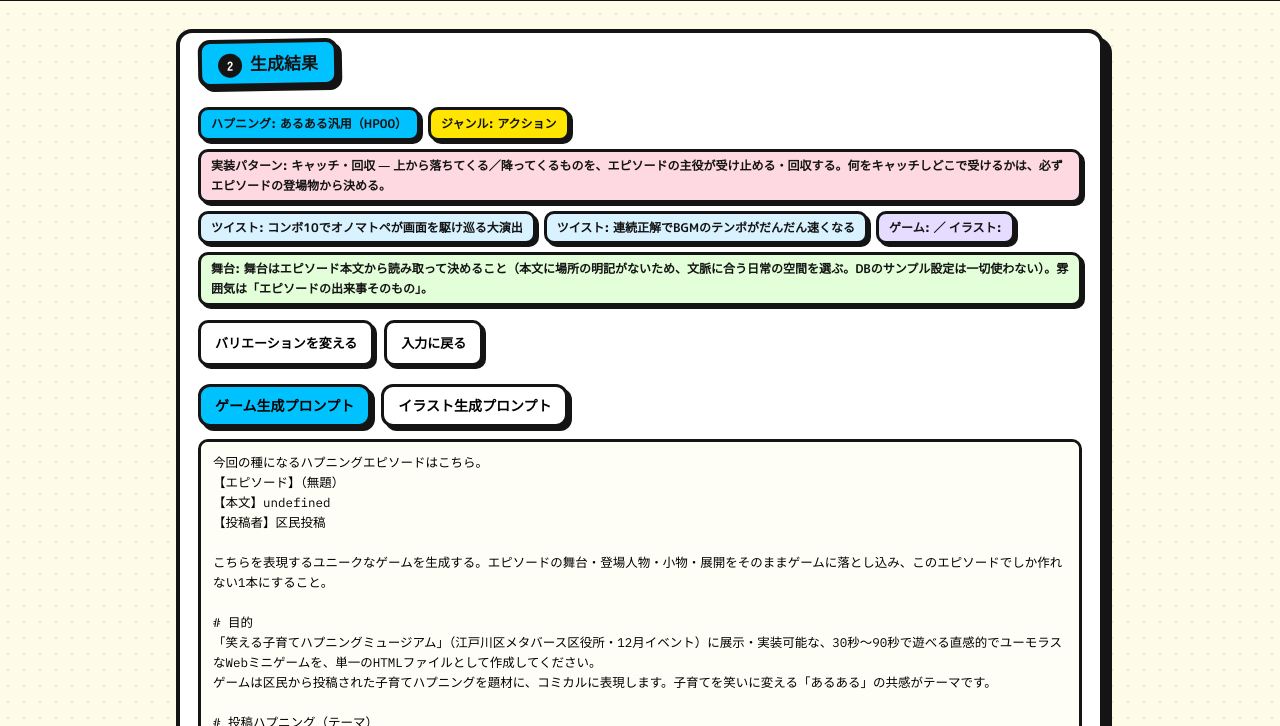
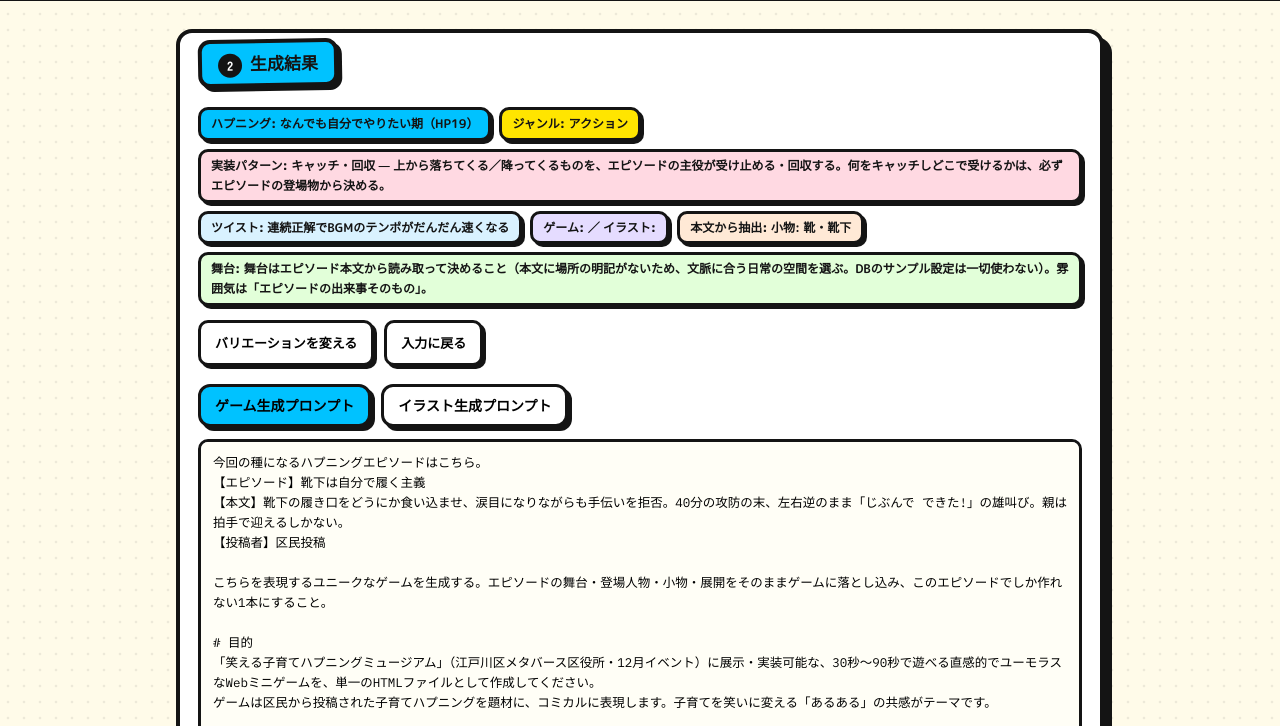
Before and after one commit to odatid/happening-progen, a plain HTML site: page offline.html in a window 1280 px wide. Both pictures are taken after a click on the button "サンプルを入れる". Shown: the part 74-800 px from the top of the page. Drawn offline with Linux system fonts and the light colour scheme.

Commit message:
UI生成パスのキー不一致修正: generate()が title/story/author を正しく渡すように（undefined出力を解消）

```diff
--- a/assets/js/generate.js
+++ b/assets/js/generate.js
@@ -259,7 +259,7 @@
   const L = [];
   L.push('今回の種になるハプニングエピソードはこちら。');
   L.push('【エピソード】' + (sel.title || '（無題）'));
-  L.push('【本文】' + sel.story);
+  L.push('【本文】' + (sel.story || '（本文なし）'));
   L.push('【投稿者】' + (sel.author || '区民投稿'));
   L.push('');
   L.push('こちらを表現するユニークなゲームを生成する。エピソードの舞台・登場人物・小物・展開をそのままゲームに落とし込み、このエピソードでしか作れない1本にすること。');
@@ -331,7 +331,7 @@
   const L = [];
   L.push('今回の種になるハプニングエピソードはこちら。');
   L.push('【エピソード】' + (sel.title || '（無題）'));
-  L.push('【本文】' + sel.story);
+  L.push('【本文】' + (sel.story || '（本文なし）'));
   L.push('【投稿者】' + (sel.author || '区民投稿'));
   L.push('');
   L.push('こちらを表現する1コマイラストを生成する。エピソードの舞台・登場人物・小物・一番笑える瞬間をそのまま1コマに落とし込み、このエピソードでしか描けない1枚にすること。');
--- a/offline.html
+++ b/offline.html
@@ -736,7 +736,7 @@
   const L = [];
   L.push('今回の種になるハプニングエピソードはこちら。');
   L.push('【エピソード】' + (sel.title || '（無題）'));
-  L.push('【本文】' + sel.story);
+  L.push('【本文】' + (sel.story || '（本文なし）'));
   L.push('【投稿者】' + (sel.author || '区民投稿'));
   L.push('');
   L.push('こちらを表現するユニークなゲームを生成する。エピソードの舞台・登場人物・小物・展開をそのままゲームに落とし込み、このエピソードでしか作れない1本にすること。');
@@ -808,7 +808,7 @@
   const L = [];
   L.push('今回の種になるハプニングエピソードはこちら。');
   L.push('【エピソード】' + (sel.title || '（無題）'));
-  L.push('【本文】' + sel.story);
+  L.push('【本文】' + (sel.story || '（本文なし）'));
   L.push('【投稿者】' + (sel.author || '区民投稿'));
   L.push('');
   L.push('こちらを表現する1コマイラストを生成する。エピソードの舞台・登場人物・小物・一番笑える瞬間をそのまま1コマに落とし込み、このエピソードでしか描けない1枚にすること。');
@@ -942,12 +942,14 @@
   if(!window.HP || !window.HP.HAPPI){ toast('DBを読み込み中です。もう一度おしてください'); return; }
   const i = inputs();
   if(!i.t.trim() || !i.s.trim()){ toast('タイトルとエピソードは必須です'); return; }
+  /* UIフォーム(t/s/a/p/g) → 生成関数(title/story/author/pack/genre) のキーを正しく対応させる */
+  const sel = { title: i.t, story: i.s, author: i.a, pack: i.p, genre: i.g, gtheme: i.gt, it: i.it };
   if(rollNew) seed = Math.floor(Math.random()*2147483647);
-  const gp = window.HP_GEN.buildGamePrompt(i, seed);
-  const ip = window.HP_GEN.buildIllustPrompt(i, seed);
+  const gp = window.HP_GEN.buildGamePrompt(sel, seed);
+  const ip = window.HP_GEN.buildIllustPrompt(sel, seed);
   $('outGame').value = gp.text;
   $('outIllust').value = ip.text;
-  $('sumChips').innerHTML = chipsHTML(window.HP_GEN.summary(i, gp.roll));
+  $('sumChips').innerHTML = chipsHTML(window.HP_GEN.summary(sel, gp.roll));
   $('formCard').hidden = true;
   $('outCard').hidden = false;
   const payload = b64u(JSON.stringify(Object.assign({}, i, { seed: seed })));
```
Also changed, not shown: assets/js/app.js (+5 -3 lines), 1 other file.
